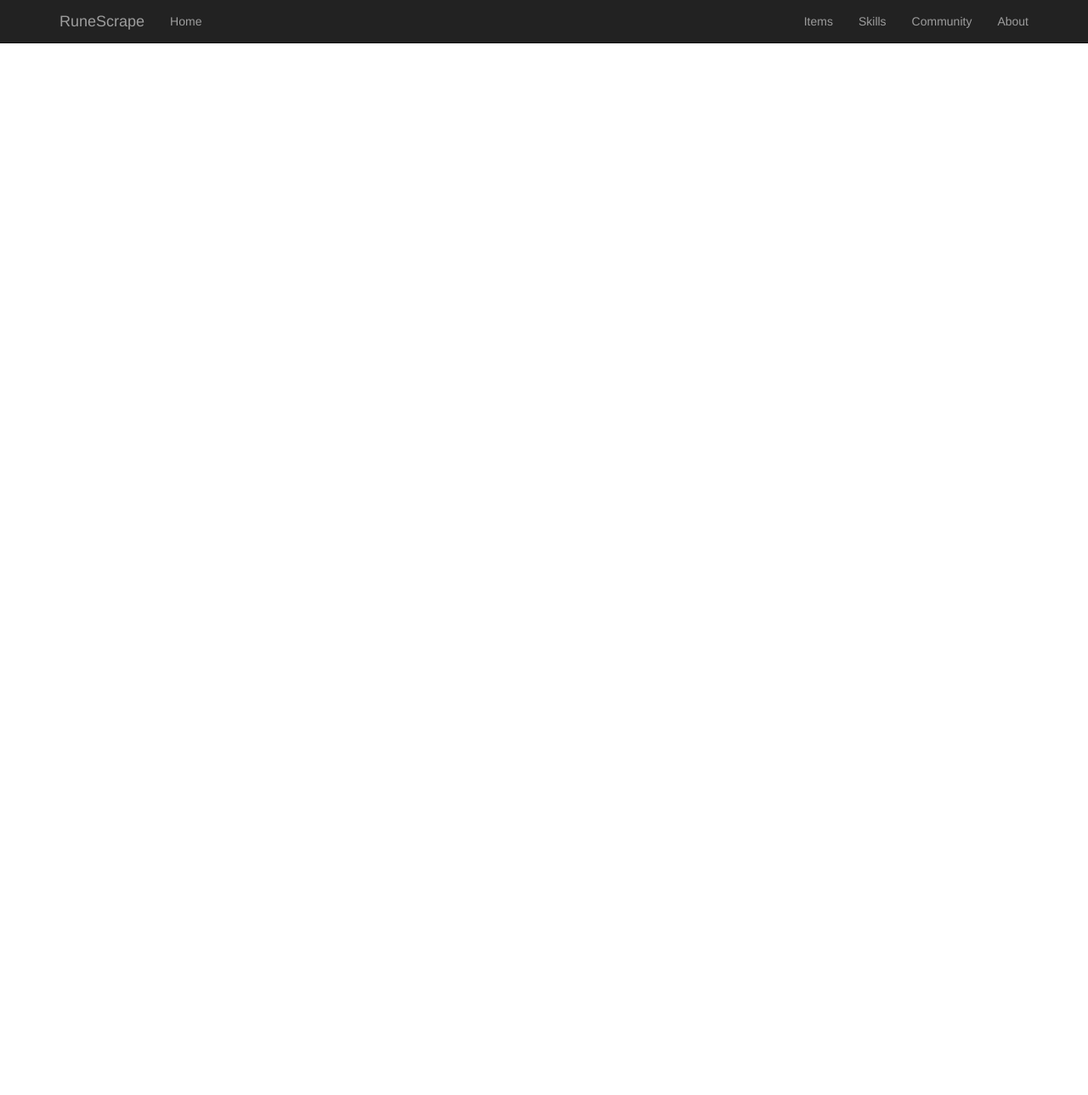
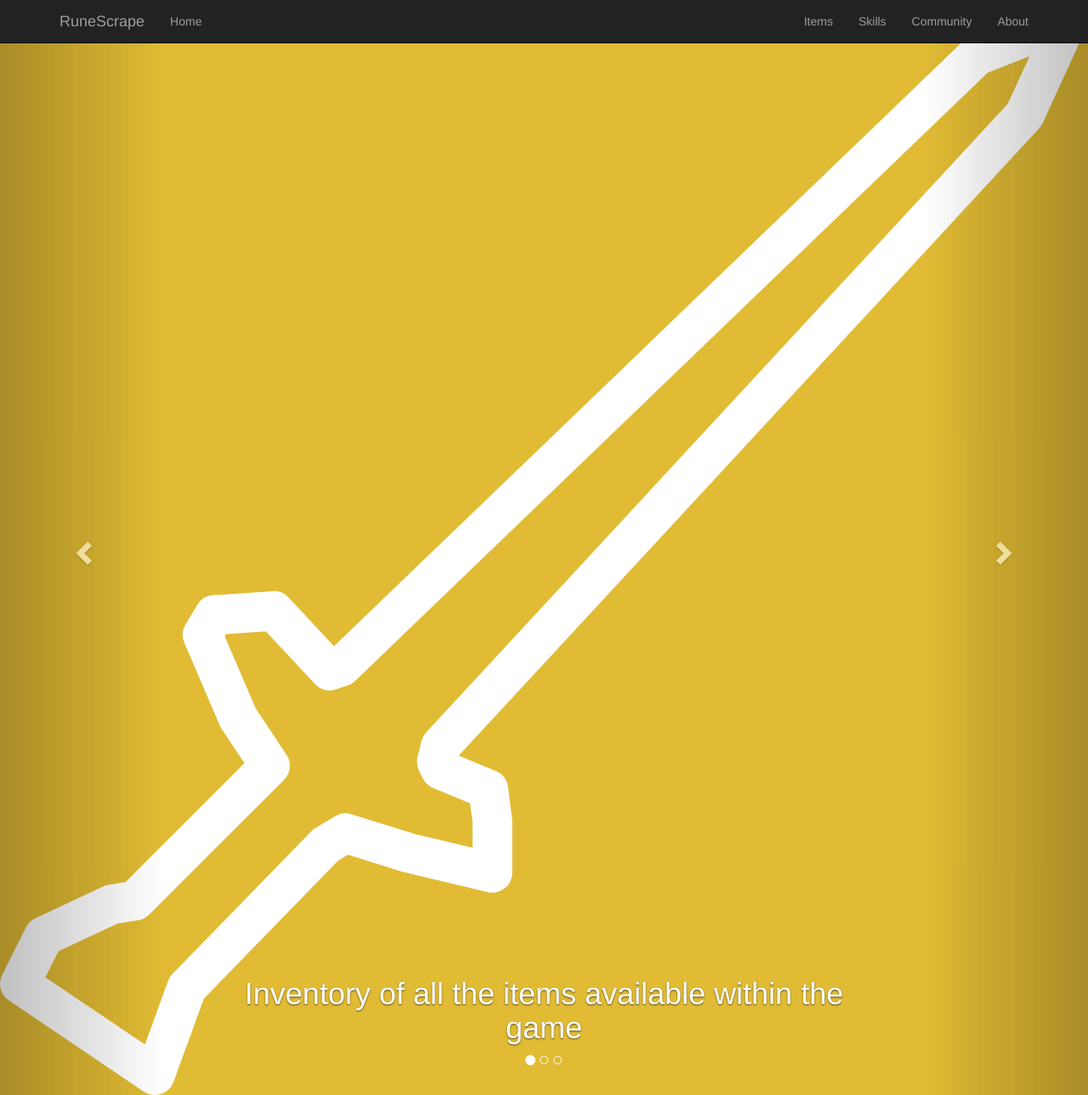
Before and after one commit to benrandall/idb, a Flask app: page / in a window 1280 px wide. Shown: the whole page at 85% size. Before the commit the page ends 51 px from the top, so only its background shows below. Run offline with Flask 2, Linux system fonts and the light colour scheme; some libraries are stand-ins or nearby versions.

Commit message:
added initial carousel logic

```diff
--- a/static/css/layout/_navbar.scss
+++ b/static/css/layout/_navbar.scss
@@ -1,3 +1,3 @@
 .navbar {
-	margin-bottom: 0px !important;
+	//margin-bottom: 0px !important;
 }
--- a/templates/index.html
+++ b/templates/index.html
@@ -7,8 +7,6 @@
 {% endblock %}
 
 {% block page_content %}
-    <div class="row">
-        <div class="col-lg-12">
     <div id="carousel-example-generic" class="carousel carousel-fullscreen slide" data-ride="carousel">
         <!-- Indicators -->
         <ol class="carousel-indicators">
@@ -19,19 +17,19 @@
 
         <!-- Wrapper for slides -->
         <div class="carousel-inner" role="listbox">
-                    <div class="item active" style="background-image: url('https://thepawprintdaa.files.wordpress.com/2017/11/dog.jpeg');">
-                        <div class="overlay"></div>
-                        <div class="carousel-caption">
-                            <h1>Carousel in a container</h1>
-                            <p>This is a demo for the Bootstrap Carousel Guide.</p>
+            <div class="item active" style="background-color: #E1BB34">
+                <img class="carousel-header-icon" src="{{ url_for('static', filename='img/sword_asset.svg') }}" />
+                <div class="carousel-caption d-none d-md-block">
+                    <h1>Inventory of all the items available within the game</h1>
                 </div>
             </div>
-                    <div class="item" style="background-image: url('https://i.ytimg.com/vi/SfLV8hD7zX4/maxresdefault.jpg');">
-                    <div class="overlay"></div>
+            <div class="item" style="background-color: #26558A">
+                <img class="carousel-header-icon" src="{{ url_for('static', filename='img/skills_asset.svg') }}" />
+                <div class="carousel-caption">
+                    <h1>Inventory of all the items available within the game</h1>
                 </div>
-                    <div class="item" style="background-image: url('https://www.cesarsway.com/sites/newcesarsway/files/styles/large_article_preview/public/Common-dog-behaviors-explained.jpg?itok=FSzwbBoi');">
-                     <div class="overlay"></div>
             </div>
+
         </div>
 
         <!-- Controls -->
@@ -44,8 +42,6 @@
             <span class="sr-only">Next</span>
         </a>
     </div>
-        </div>
-    </div>
 {% endblock %}
 
 {% block scripts %}
```
Also changed, not shown: static/css/components/_carousel.scss (+5 -5 lines), static/css/pages/_index.scss (+12 -0 lines), static/img/skills_asset.svg (added), static/img/sword_asset.svg (added), static/img/yt_reddit_asset.svg (added). Lines whose indentation alone changed are shown as unchanged.
